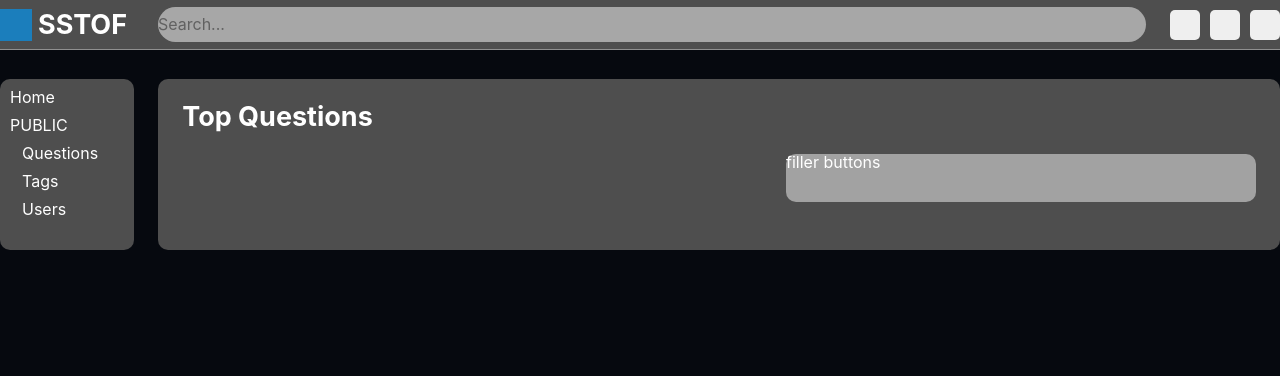
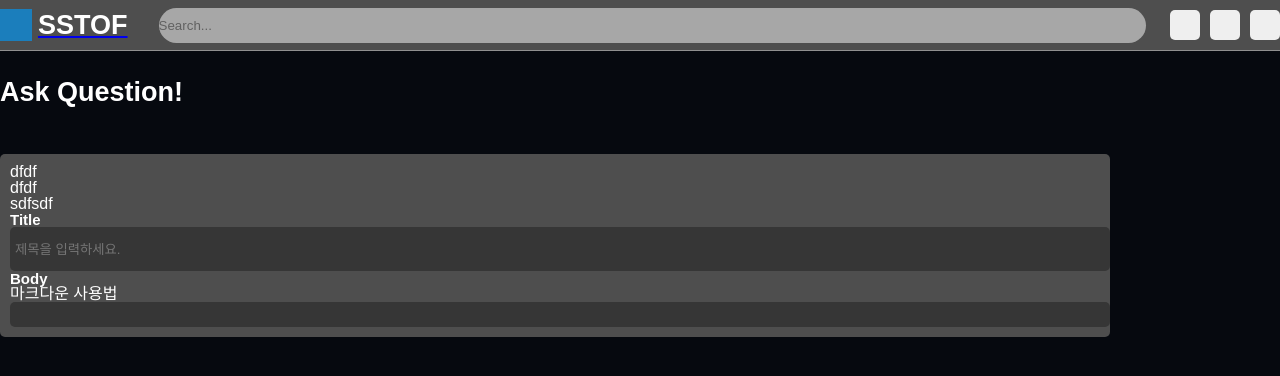
Before and after one commit to seonghyeoncho/SSTOF-Frontend, a React (Create React App) app: page /ask in a window 1280 px wide. Before the commit this address led to /. Shown: the top 376 px of the page. Built offline with nearby package versions, Linux system fonts and the light colour scheme.

Commit message:
마크다운 작성 중

```diff
--- a/package.json
+++ b/package.json
@@ -20,8 +20,11 @@
     "react": "^17.0.1",
     "react-dom": "^17.0.1",
     "react-helmet": "^6.1.0",
+    "react-markdown": "^6.0.0",
     "react-router-dom": "^5.2.0",
     "react-scripts": "4.0.2",
+    "react-syntax-highlighter": "^15.4.3",
+    "remark-gfm": "^1.0.0",
     "styled-components": "^5.2.1",
     "styled-reset": "^4.3.4",
     "typescript": "^4.1.2",
--- a/src/components/GlobalStyles.tsx
+++ b/src/components/GlobalStyles.tsx
@@ -4,9 +4,14 @@ import reset from "styled-reset";
 const globalStyles = createGlobalStyle`
     ${reset};
     body {
-        font-family: -apple-system, BlinkMacSystemFont, 'Segoe UI', Roboto, Oxygen, Ubuntu, Cantarell, 'Open Sans', 'Helvetica Neue', sans-serif;
+        /* font-family: -apple-system, BlinkMacSystemFont, 'Segoe UI', Roboto, Oxygen, Ubuntu, Cantarell, 'Open Sans', 'Helvetica Neue', sans-serif; */
+        @import url(https://fonts.googleapis.com/earlyaccess/notosanskr.css);
+
+        font-family: "Noto Sans KR", sans-serif;
         background-color: #06090F;
+
     }
+
     * {
         margin: 0;
         padding: 0;
--- a/src/components/Router.tsx
+++ b/src/components/Router.tsx
@@ -6,6 +6,7 @@ import {
   Switch,
 } from "react-router-dom";
 import SignUp from "../routes/signup";
+import AskQuestion from "./ask";
 import Header from "./common/header";
 import Main from "./main";
 import Questions from "./questions";
@@ -23,8 +24,8 @@ const RouterComponent: React.FC = () => (
     <Route path="/questions">
       <Questions/>
     </Route>
-    <Route path="/questions/ask">
-      <Questions/>
+    <Route path="/ask">
+      <AskQuestion/>
     </Route>
     <Route path="/tags">
       <Tags/>
--- a/src/components/ask/index.tsx
+++ b/src/components/ask/index.tsx
@@ -1,10 +1,66 @@
-import React from 'react';
-import { Container } from './styles';
+import React, { useState } from 'react';
+import { AskBodyContainer,
+    AskBodyInput,
+    AskBodyText,
+    AskContainer,
+    AskPreviewContainer,
+    AskRightSiedBarContainer,
+    AskTitle,
+    AskTitleInput,
+    AskTitleInputContainer,
+    AskTitleInputText,
+    Container,
+    HowToUseMDLink,
+    Wrapper
+} from './styles';
 
-const AskQuestion : React.FC = () => {
+const AskQuestion: React.FC = () => {
+    const [askText, setAskText] = useState<string>("");
+
+    const previewText = () => {
+
+    }
     return (
         <Container>
-            <div>ask page</div>
+            <Wrapper>
+                <AskTitle>
+                    Ask Question!
+                </AskTitle>
+                <>
+                    <AskContainer>
+                        <h1>dfdf</h1>
+                        <h2>dfdf</h2>
+                        <h3>sdfsdf</h3>
+                        <AskTitleInputContainer>
+                            <AskTitleInputText>
+                                Title
+                            </AskTitleInputText>
+                            <AskTitleInput placeholder="제목을 입력하세요."/>
+                        </AskTitleInputContainer>
+
+                        <AskBodyContainer>
+                            <AskBodyText>
+                                Body
+                            </AskBodyText>
+                            <HowToUseMDLink>
+                                마크다운 사용법
+                            </HowToUseMDLink>
+                            <AskBodyInput value={askText}>
+
+                            </AskBodyInput>
+
+                        </AskBodyContainer>
+                        <AskPreviewContainer>
+                            {}
+                        </AskPreviewContainer>
+
+
+                    </AskContainer>
+                    <AskRightSiedBarContainer>
+
+                    </AskRightSiedBarContainer>
+                </>
+            </Wrapper>
         </Container>
     );
 };
--- a/src/components/ask/styles.tsx
+++ b/src/components/ask/styles.tsx
@@ -1,4 +1,94 @@
 import styled from 'styled-components';
+import theme from '../../theme';
 
 export const Container = styled.div`
+    @media ${props => props.theme.desktop} {
+
+    width: 100%;
+    display: flex;
+    justify-content: center;
+
+}
 `;
+
+export const Wrapper = styled.div`
+
+
+    margin-top: 79px;
+
+    @media ${props => props.theme.desktop} {
+
+        width: 100%;
+        max-width: 1280px;
+
+        display: flex;
+        flex-direction: column;
+    }
+`;
+
+export const AskTitle = styled.div`
+    font-size: 27px;
+    color: white;
+    font-weight: bold;
+`;
+
+export const AskContainer = styled.div`
+
+    background-color: ${theme.mainColor};
+
+    border-radius: 5px;
+
+    color: white;
+    @media ${props => props.theme.desktop} {
+
+        margin-top: 48px;
+        width: 1090px;
+        height: 100%;
+        padding: 10px;
+    }
+`;
+export const AskRightSiedBarContainer = styled.div`
+
+`;
+export const AskTitleInputContainer = styled.div`
+`;
+export const AskTitleInputText = styled.div`
+    font-size: 15px;
+    font-weight: bold;
+`;
+export const AskTitleInput = styled.input`
+
+    width: 100%;
+    background-color: #363636;
+    border: none;
+    border-radius: 5px;
+    padding: 5px;
+    @media ${props => props.theme.desktop} {
+        height: 34px;
+    }
+`;
+
+export const AskBodyContainer = styled.div`
+    color: white;
+`;
+export const AskBodyText = styled.div`
+    font-size: 15px;
+    font-weight: bold;
+`;
+export const HowToUseMDLink = styled.div`
+`;
+export const AskBodyInput = styled.input`
+    width: 100%;
+    background-color: #363636;
+    border: none;
+    border-radius: 5px;
+    padding: 5px;
+    @media ${props => props.theme.desktop} {
+
+    }
+`;
+export const AskPreviewContainer = styled.div`
+    color: white;
+    font: initial;
+
+`;
--- a/src/components/questions/index.tsx
+++ b/src/components/questions/index.tsx
@@ -1,6 +1,14 @@
 import React from 'react';
+import { Link } from 'react-router-dom';
 import SideNavBar from '../common/sidebar';
-import { Container, QuestionsContainer, SideNavBarContianer, Title, Wrapper } from './styles';
+import { AskButton,
+    AskButtonContainer,
+    Container,
+    QuestionsContainer,
+    SideNavBarContianer,
+    Title,
+    Wrapper
+} from './styles';
 
 const Questions: React.FC = () => {
     return (
@@ -15,6 +23,13 @@ const Questions: React.FC = () => {
                     <Title>
                         Questions
                     </Title>
+                    <AskButtonContainer>
+                        <AskButton>
+                            <Link to="/ask">
+                                Ask Question!
+                            </Link>
+                        </AskButton>
+                    </AskButtonContainer>
                 </QuestionsContainer>
             </Wrapper>
         </Container>
--- a/src/components/questions/styles.tsx
+++ b/src/components/questions/styles.tsx
@@ -1,4 +1,5 @@
 import styled from 'styled-components';
+import theme from '../../theme';
 
 export const Container = styled.div`
     @media ${props => props.theme.desktop} {
@@ -60,3 +61,21 @@ export const Title = styled.div`
 
     margin-bottom: 24px;
 `;
+
+export const AskButtonContainer = styled.div`
+
+`;
+
+export const AskButton = styled.button`
+    width: 167px;
+    height: 37px;
+    border: none;
+
+    border-radius: 5px;
+
+    background-color: ${theme.mainColor}
+
+    a{
+        color: white;
+    }
+`;
--- a/src/index.tsx
+++ b/src/index.tsx
@@ -3,7 +3,7 @@ import ReactDOM from "react-dom";
 import { ThemeProvider } from "styled-components";
 import App from "./components/App";
 import theme from "./theme";
-import "antd/dist/antd.css";
+// import "antd/dist/antd.css";
 
 ReactDOM.render(
   <ThemeProvider theme={theme}>
--- a/src/theme.ts
+++ b/src/theme.ts
@@ -10,7 +10,7 @@ const theme = {
   onFocusBackgroundColor: "#18232F",
   greenColor: "#0ba325",
   redColor: "#e63c1e",
-  mainColor: "#909090",
+  mainColor: "#4e4e4e",
   themeColor: "#1B7EBC",
   mobile: `(max-width: ${size.mobile})`,
   tablet: `(max-width: ${size.tablet})`,
```
Also changed, not shown: src/components/ask/test.tsx (added, +25 -0 lines), 1 other file (tests, documents, lock files or other folders).
